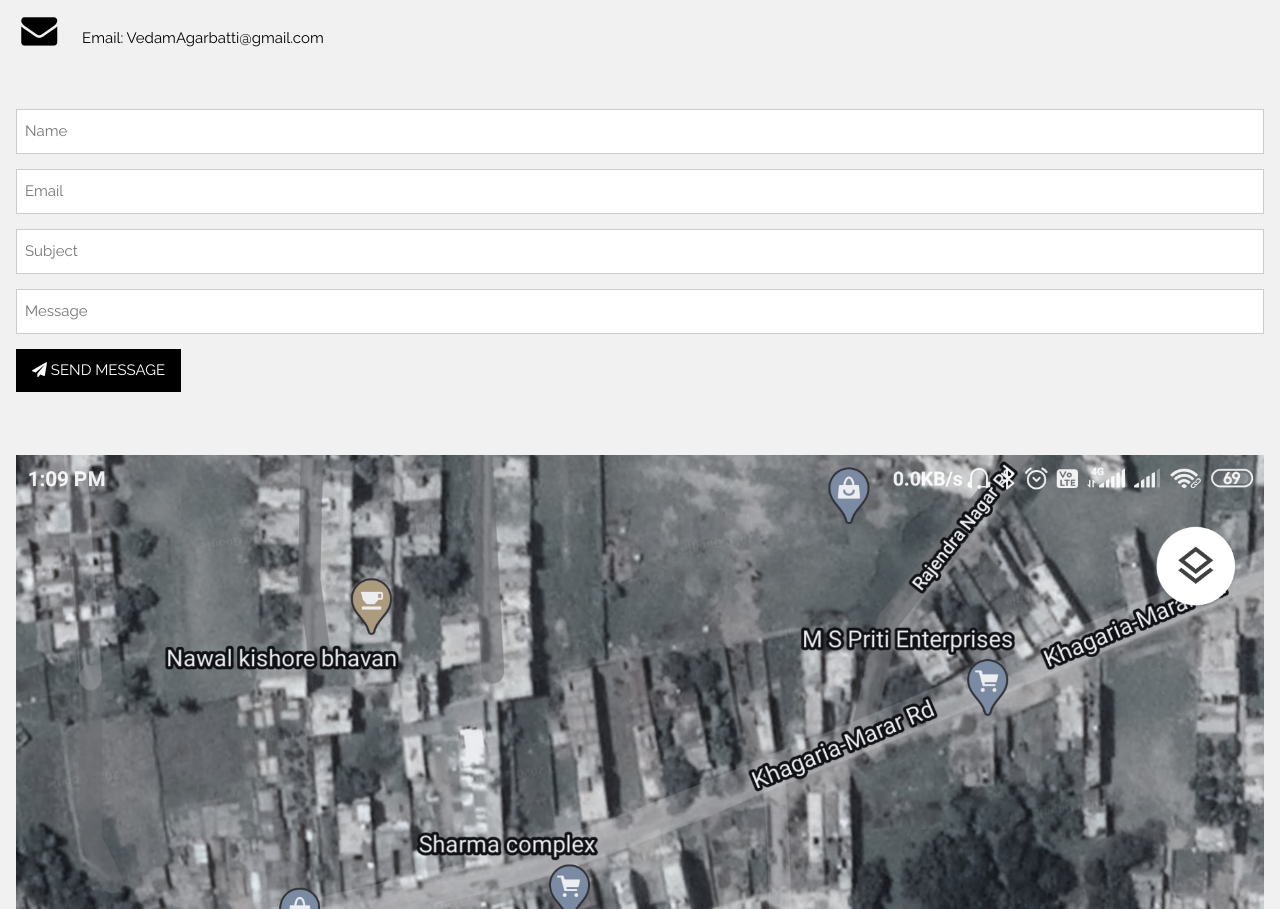
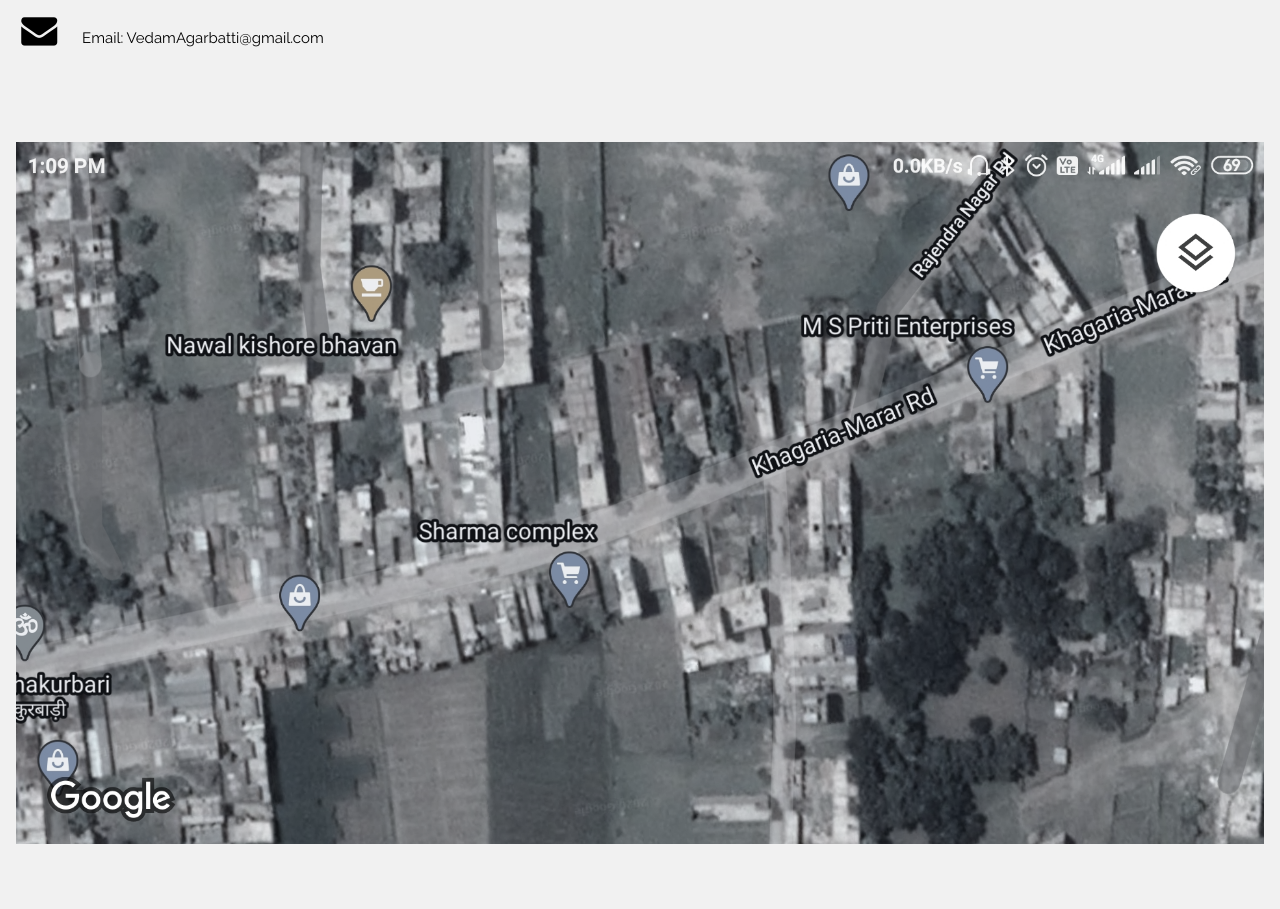
Before and after one commit to vedamagarbatti/sgc, a plain HTML site: page index.html in a window 1280 px wide. Shown: the part 6412-7321 px from the top of the page. Drawn offline with nearby package versions, Linux system fonts and the light colour scheme.

Commit message:
Update index.html

```diff
--- a/index.html
+++ b/index.html
@@ -269,7 +269,7 @@ border-radius:50%;
     <p><i class="fa fa-phone fa-fw w3-xxlarge w3-margin-right"></i> Mob: +91 6299234852</p>
     <p><i class="fa fa-envelope fa-fw w3-xxlarge w3-margin-right"> </i> Email: VedamAgarbatti@gmail.com</p>
     <br>
-    <form action="/action_page.php" target="_blank">
+    <!--<form action="/action_page.php" target="_blank">
       <p><input class="w3-input w3-border" type="text" placeholder="Name" required name="Name"></p>
       <p><input class="w3-input w3-border" type="text" placeholder="Email" required name="Email"></p>
       <p><input class="w3-input w3-border" type="text" placeholder="Subject" required name="Subject"></p>
@@ -279,7 +279,7 @@ border-radius:50%;
           <i class="fa fa-paper-plane"></i> SEND MESSAGE
         </button>
       </p>
-    </form>
+    </form>-->
     <!-- Image of location/map -->
     <img src="sel.jpg" class="w3-image w3-greyscale" style="width:100%;margin-top:48px">
   </div>
```
